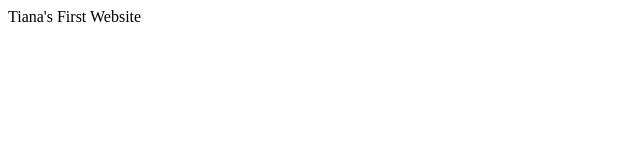
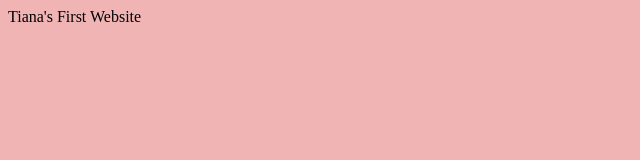
Before and after one commit to TianaSchurmann/TianaSchurmann.github.io, a plain HTML site: page index.html in a window 1280 px wide. Shown: the whole page, without its empty margins (0-640 px from the left). Drawn offline with Linux system fonts and the light colour scheme.

Commit message:
background colour

```diff
--- a/index.html
+++ b/index.html
@@ -5,6 +5,7 @@
     <meta http-equiv="X-UA-Compatible" content="IE=edge">
     <meta name="viewport" content="width=, initial-scale=1.0">
     <title>Document</title>
+    <link rel="stylesheet" href="style.css">
 </head>
 <body>
     Tiana's First Website
--- /dev/null
+++ b/style.css
@@ -0,0 +1,3 @@
+body{
+    background-color: rgb(241, 180, 180);
+}
```
